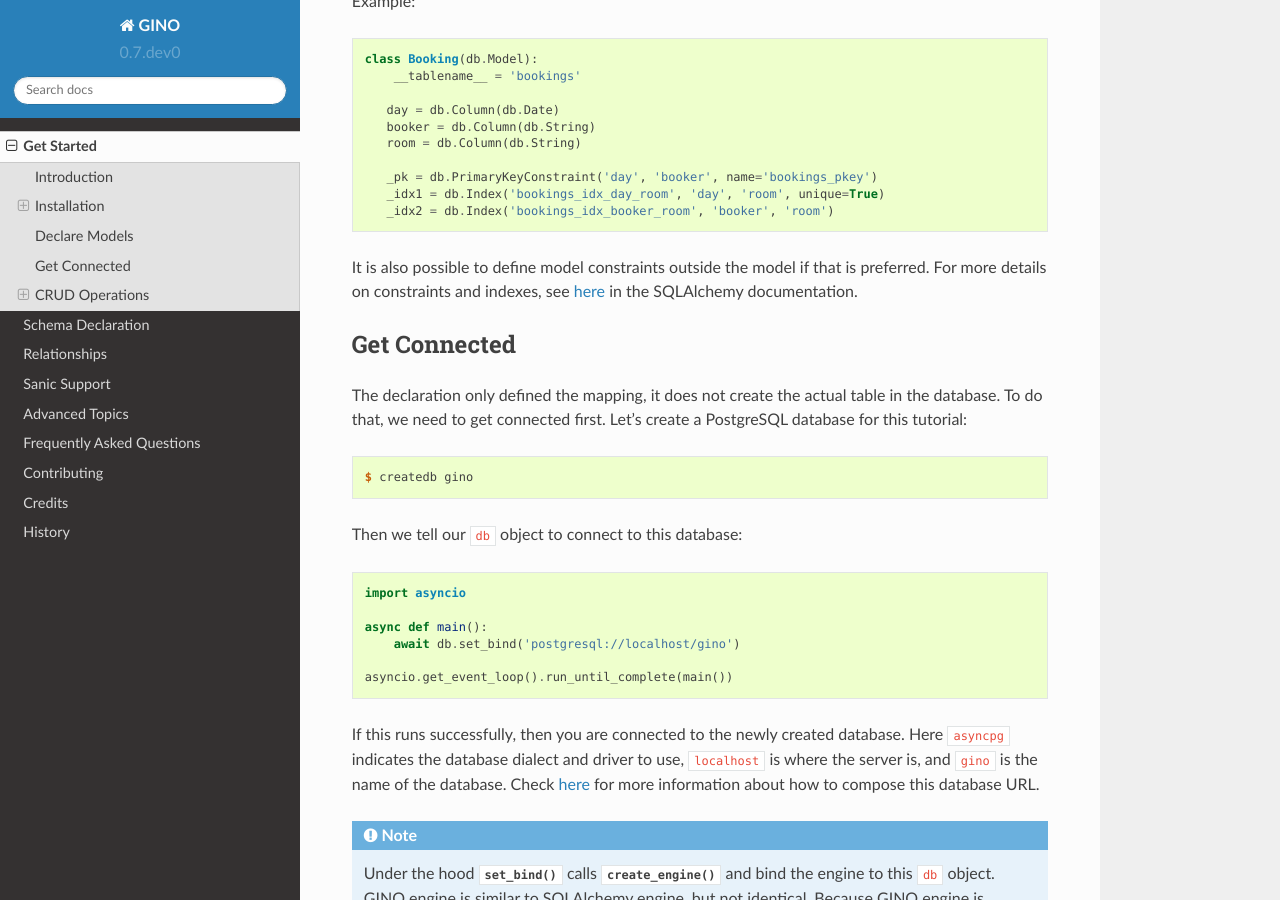
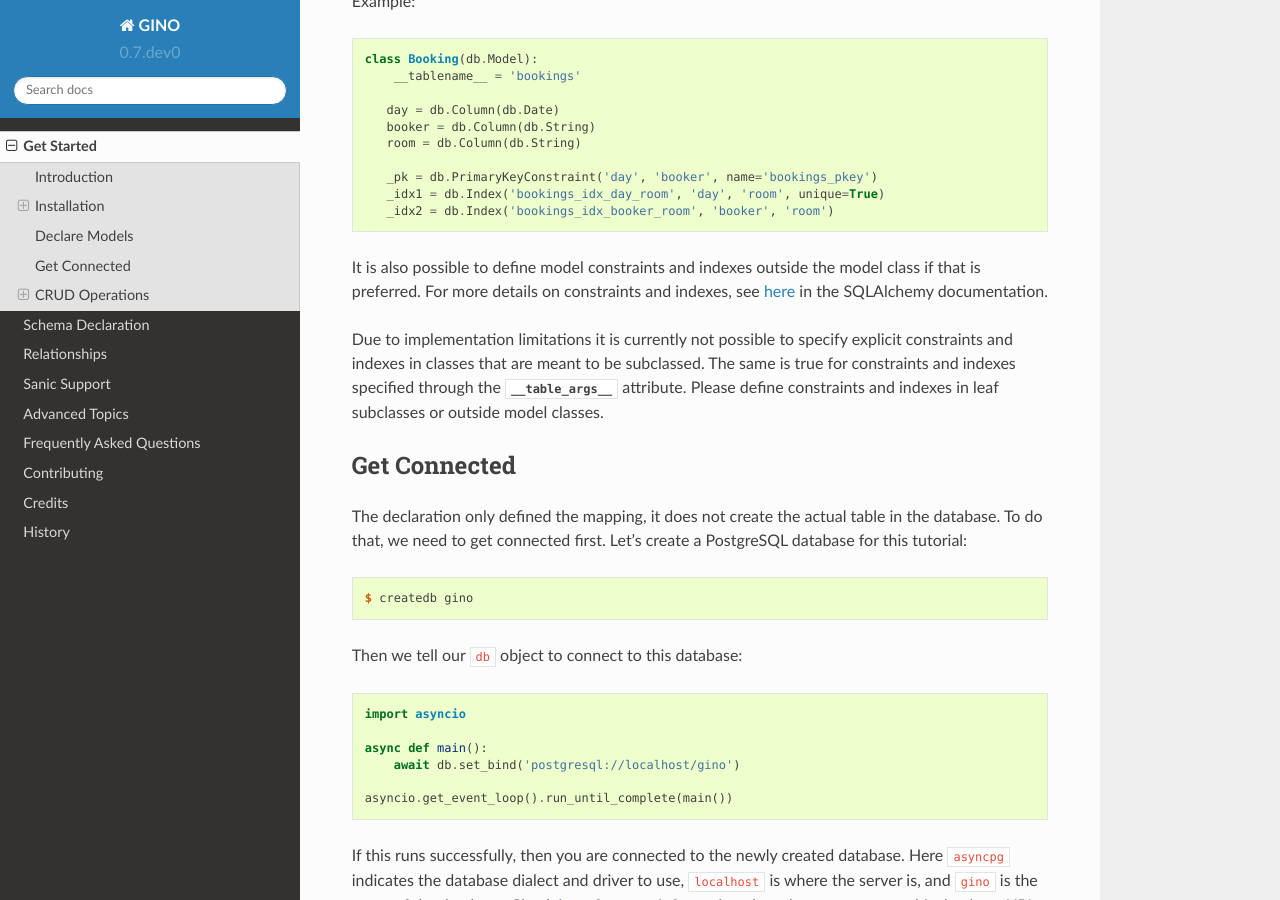
Before and after one commit to python-gino/gino, a Sphinx documentation site: the page built from docs/tutorial.rst, in a window 1280 px wide and 900 px high, scrolled down 2444 px. Built offline with Sphinx 7.4.7 and the Read the Docs theme 2.0.0, drawn with Linux system fonts in a browser that asks for light colours; pages that are not in the unit, such as notebooks, are missing from menus.

Commit message:
Update docs about subclassing restriction

```diff
--- a/docs/tutorial.rst
+++ b/docs/tutorial.rst
@@ -147,10 +147,16 @@ but are otherwise not used. Example::
        _idx1 = db.Index('bookings_idx_day_room', 'day', 'room', unique=True)
        _idx2 = db.Index('bookings_idx_booker_room', 'booker', 'room')
 
-It is also possible to define model constraints outside the model if that is
-preferred. For more details on constraints and indexes, see `here
-<http://docs.sqlalchemy.org/en/latest/core/constraints.html>`_ in the SQLAlchemy
-documentation.
+It is also possible to define model constraints and indexes outside the model
+class if that is preferred. For more details on constraints and indexes, see
+`here <http://docs.sqlalchemy.org/en/latest/core/constraints.html>`_ in the
+SQLAlchemy documentation.
+
+Due to implementation limitations it is currently not possible to specify
+explicit constraints and indexes in classes that are meant to be subclassed.
+The same is true for constraints and indexes specified through the
+:attr:`~gino.declarative.Model.__table_args__` attribute. Please define
+constraints and indexes in leaf subclasses or outside model classes.
 
 
 Get Connected
```
